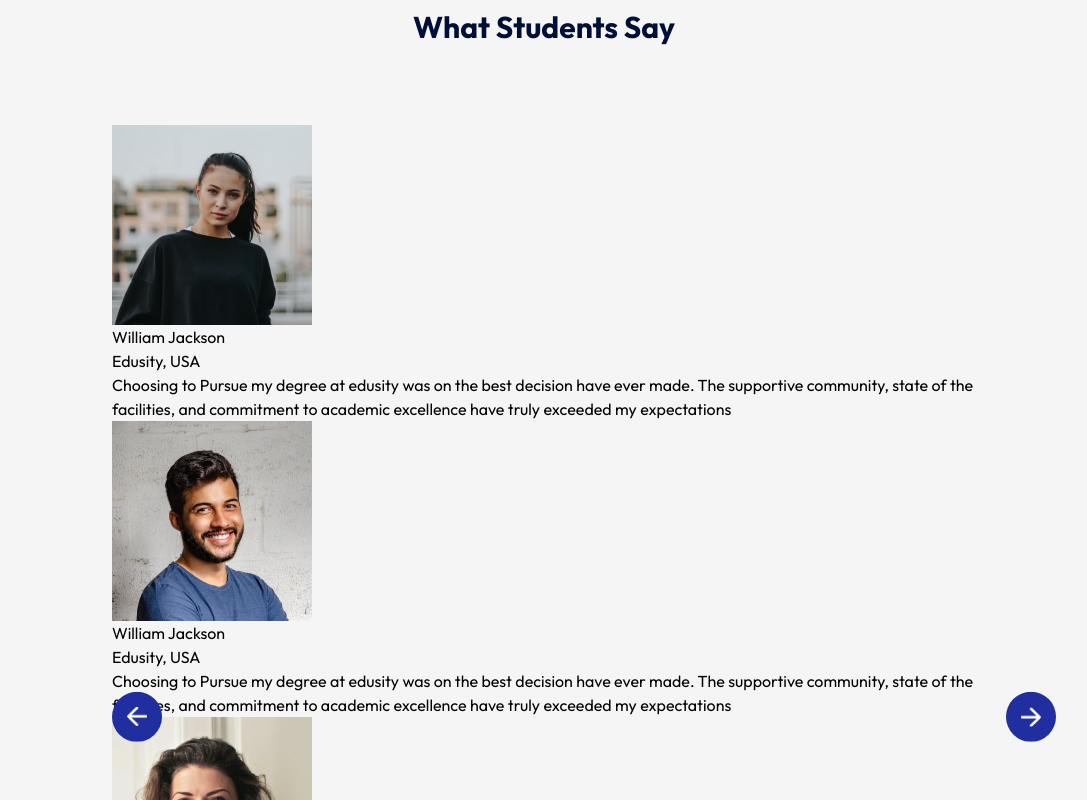
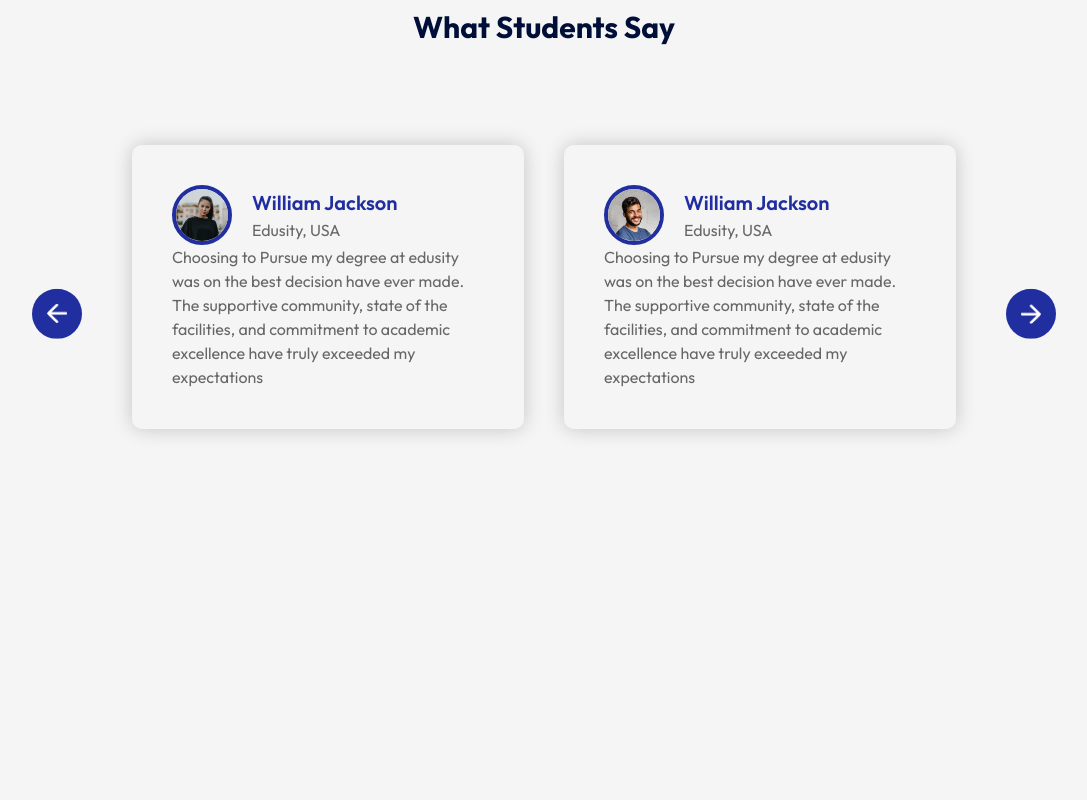
Before and after one commit to johnberry3/Edusity, a React (Vite) app: page / in a window 1280 px wide. Shown: the part 2520-3320 px from the top of the page, without its empty margins (96-1183 px from the left). After the commit the page ends 3103 px from the top, so only its background shows below. Built offline with nearby package versions, Linux system fonts and the light colour scheme.

Commit message:
Added Testimonials

```diff
--- a/src/Components/Testimonial/Testimonial.css
+++ b/src/Components/Testimonial/Testimonial.css
@@ -15,5 +15,35 @@
 }
 .back-btn{
     right: auto;
-    left: 5;
+    left: 0;
 }
+.slider{
+    overflow: hidden;
+}
+.slider ul{
+    display: flex;
+    width: 200%;
+    overflow-x: hidden;
+}
+.slider ul li{
+    list-style: none;
+    width: 50%;
+    padding: 20px;
+}
+.slide{
+    box-shadow: 0 0 20px rgba(0, 0, 0, 0.2);
+    padding: 40px;
+    color: #676767;
+    border-radius: 10px ;
+    line-height: 1.5;
+}
+.slide img{
+    width: 60px;
+    border-radius: 50%;
+    border: 4px solid #212ea0;
+}
+.slide h3{
+    font-size: 20px;
+    font-weight: 600;
+    color: #212ea0;
+}
--- a/src/Components/Testimonial/Testimonial.jsx
+++ b/src/Components/Testimonial/Testimonial.jsx
@@ -16,7 +16,7 @@ const Testimonial = () => {
              <ul>
                  <li>
                      <div className="slide">
-                         <div className="user-info">
+                         <div className="user-info flex gap-5 items-center">
                             <img src={user_1} alt="" />
                             <div className="">
                                  <h3>William Jackson</h3>
@@ -29,7 +29,7 @@ const Testimonial = () => {
 
                  <li>
                      <div className="slide">
-                         <div className="user-info">
+                         <div className="user-info flex gap-5 items-center">
                             <img src={user_2} alt="" />
                             <div className="">
                                  <h3>William Jackson</h3>
@@ -42,7 +42,7 @@ const Testimonial = () => {
 
                  <li>
                      <div className="slide">
-                         <div className="user-info">
+                         <div className="user-info flex gap-5 items-center">
                             <img src={user_3} alt="" />
                             <div className="">
                                  <h3>William Jackson</h3>
```
